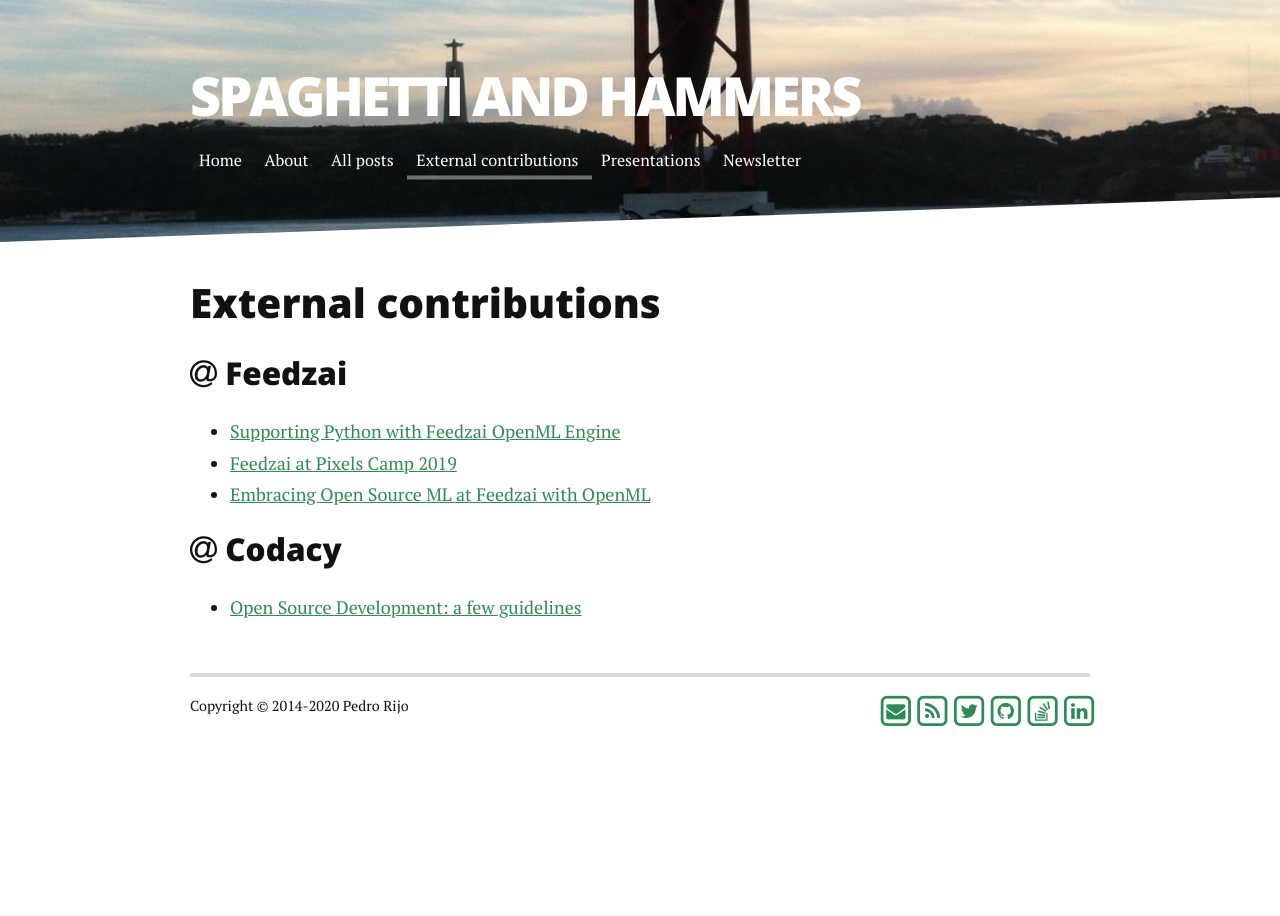
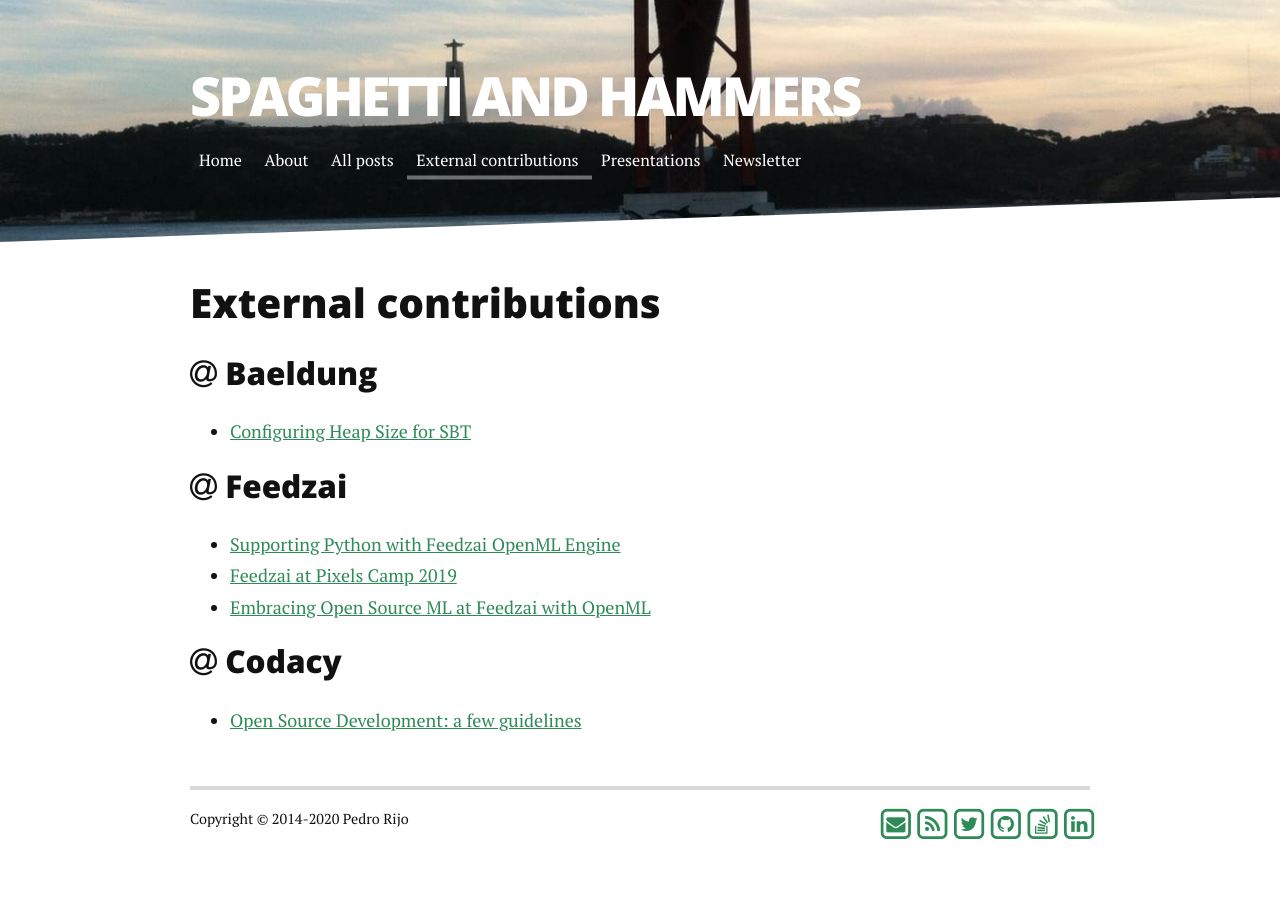
Before and after one commit to pedrorijo91/pedrorijo91.github.io, a Jekyll site: the page built from external.html, in a window 1280 px wide. Built offline with Jekyll 4.4.1, drawn with Linux system fonts in a browser that asks for light colours.

Commit message:
Add Baeldung sbt heap size post

```diff
--- a/external.html
+++ b/external.html
@@ -5,6 +5,12 @@
 
 <div class="js-anchors">
   <h2>External contributions</h2>
+
+  <h3><i class="fa fa-at" aria-hidden="true"></i> Baeldung</h3>
+
+  <ul>
+    <li><a href="https://www.baeldung.com/scala/sbt-heap-size">Configuring Heap Size for SBT</a></li>
+  </ul>
 
   <h3><i class="fa fa-at" aria-hidden="true"></i> Feedzai</h3>
 
```
